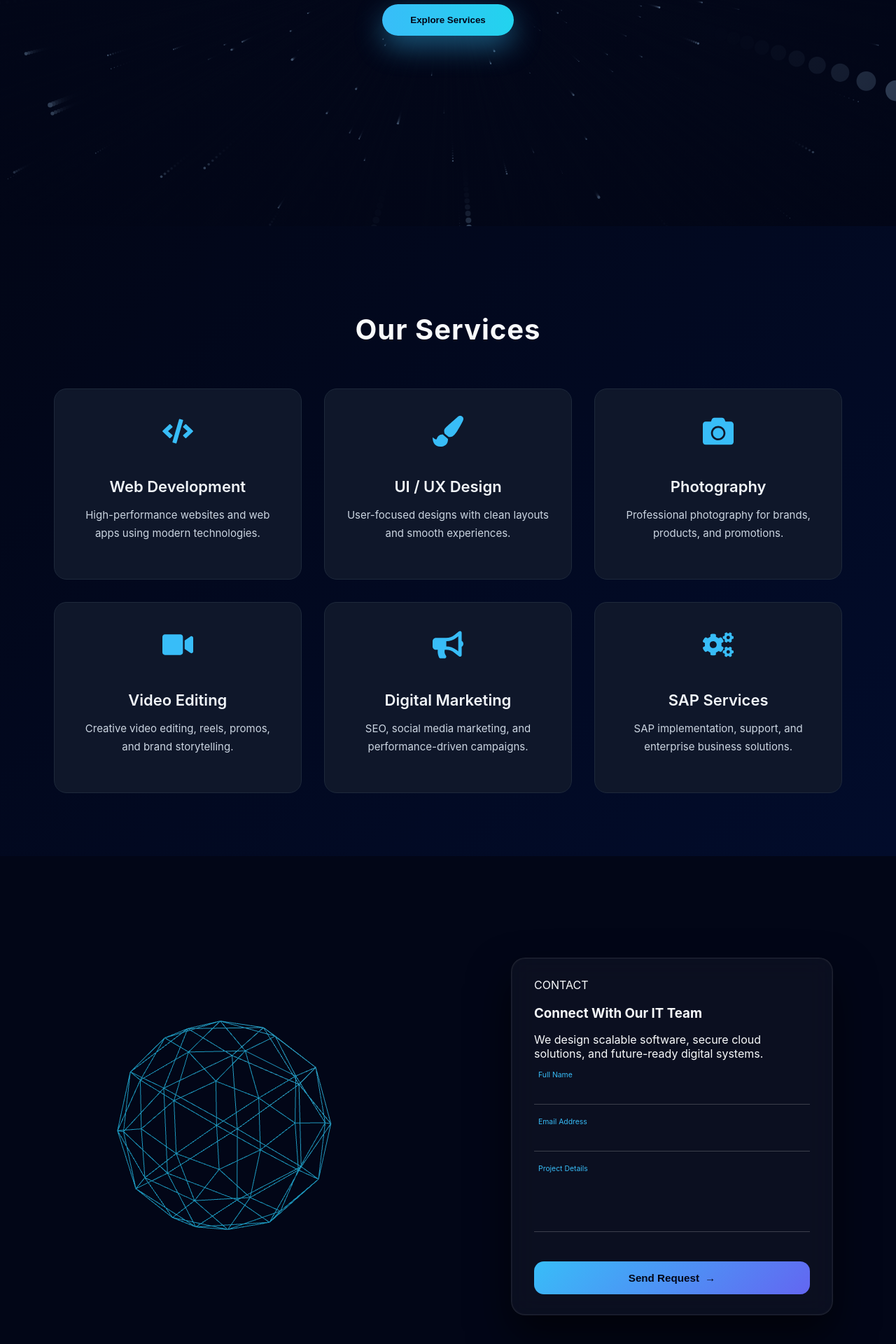
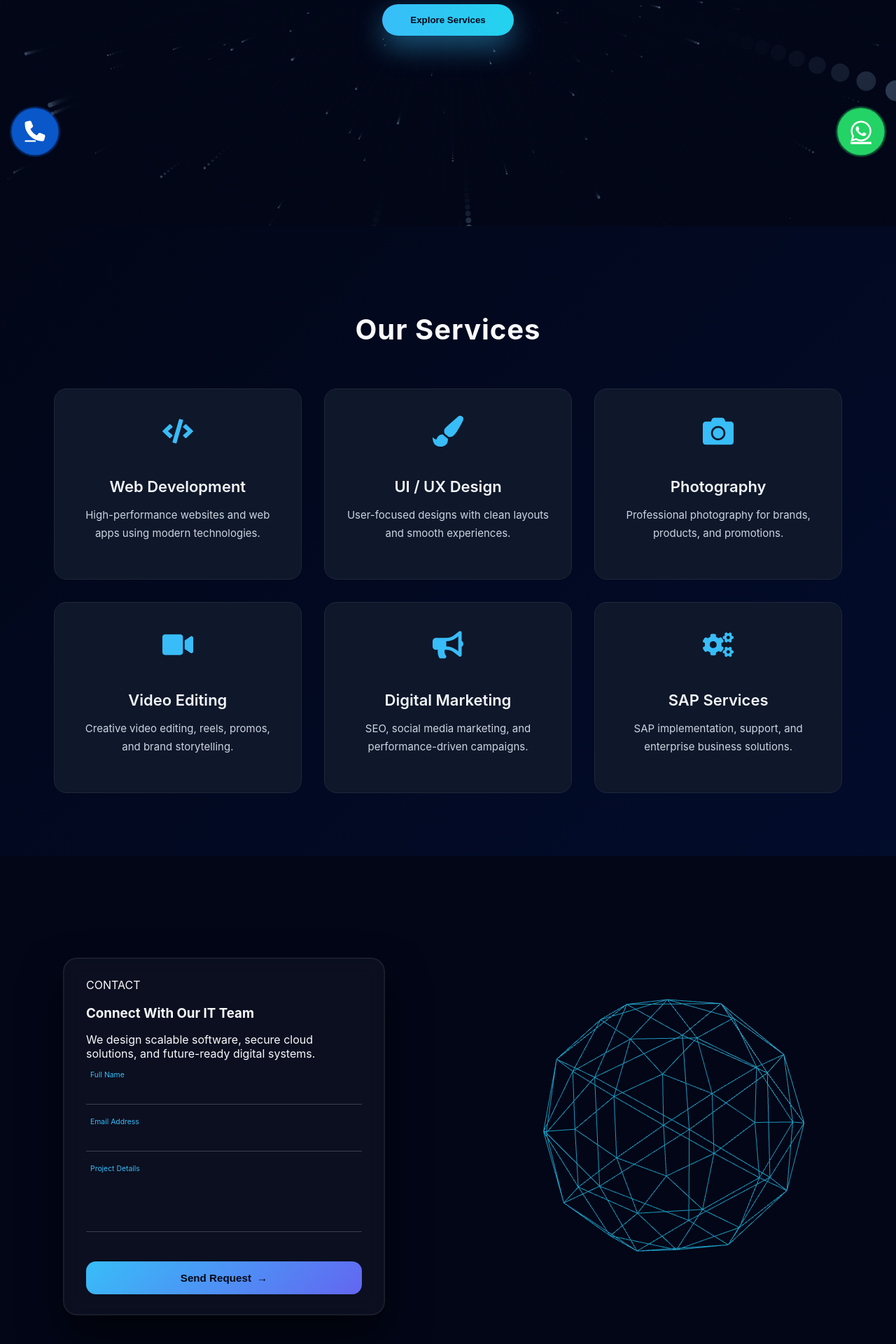
Before and after one commit to jaydipsinh8310-coder/creativestacks-website, a React (Create React App) app: page / in a window 1280 px wide. Shown: the part 557-2477 px from the top of the page at 70% size. Built offline with nearby package versions, Linux system fonts and the light colour scheme.

Commit message:
add wp and call button

```diff
--- a/public/index.html
+++ b/public/index.html
@@ -1,6 +1,11 @@
 <!DOCTYPE html>
 <html lang="en">
 <head>
+  <link
+  rel="stylesheet"
+  href="https://cdnjs.cloudflare.com/ajax/libs/font-awesome/6.5.1/css/all.min.css"
+/>
+
   <meta charset="utf-8" />
   <meta name="viewport" content="width=device-width, initial-scale=1" />
   <meta name="description" content="CreativeStack - IT & Creative Digital Services" />
--- a/src/components/Contact.css
+++ b/src/components/Contact.css
@@ -177,3 +177,8 @@
     grid-template-columns: 1fr 1fr;
   }
 }
+.visual-zone {
+  display: flex;
+  align-items: center;
+  justify-content: center;
+}
--- a/src/components/Contact.js
+++ b/src/components/Contact.js
@@ -31,18 +31,8 @@ export default function VirtualContact() {
 
   return (
     <section className="virtual-contact">
-      {/* 3D Section */}
-      <div className="visual-zone">
-        <Canvas camera={{ position: [0, 0, isMobile ? 4.5 : 3.5] }}>
-          <ambientLight intensity={0.6} />
-          <pointLight position={[2, 2, 2]} intensity={1} />
-          <Suspense fallback={null}>
-            <FloatingCore scale={isMobile ? 0.7 : 1} />
-          </Suspense>
-        </Canvas>
-      </div>
 
-      {/* UI Section */}
+      {/* 🔹 LEFT SIDE → CONTACT FORM */}
       <div className="ui-zone">
         <div className="ui-card animate-card">
           <span className="tag">CONTACT</span>
@@ -78,6 +68,19 @@ export default function VirtualContact() {
           </form>
         </div>
       </div>
+
+      {/* 🔹 RIGHT SIDE → ANIMATED 3D GOLA */}
+      <div className="visual-zone">
+        <Canvas camera={{ position: [0, 0, isMobile ? 4.5 : 3.5] }}>
+          <ambientLight intensity={0.6} />
+          <pointLight position={[2, 2, 2]} intensity={1} />
+          <Suspense fallback={null}>
+            <FloatingCore scale={isMobile ? 0.9 : 1.2} />
+
+          </Suspense>
+        </Canvas>
+      </div>
+
     </section>
   );
 }
--- a/src/components/Footer.css
+++ b/src/components/Footer.css
@@ -128,3 +128,16 @@
 .about-footer:hover {
   opacity: 0.8;
 }
+.footer,
+footer {
+  padding-bottom: 120px; /* space for floating buttons */
+}
+.office-address,
+.footer-content {
+  padding-bottom: 120px;
+}
+@supports (padding: env(safe-area-inset-bottom)) {
+  footer {
+    padding-bottom: calc(150px + env(safe-area-inset-bottom));
+  }
+}
--- a/src/components/Whatsapp.css
+++ b/src/components/Whatsapp.css
@@ -1,17 +1,97 @@
-.whatsapp {
+/* WhatsApp - RIGHT SIDE */
+.whatsapp-float {
   position: fixed;
-  bottom: 20px;
+  bottom: 25px;
   right: 20px;
+  width: 60px;
+  height: 60px;
   background: #25d366;
-  color: white;
+  color: #fff;
+  border-radius: 50%;
   font-size: 30px;
-  padding: 15px;
-  border-radius: 50%;
+  display: flex;
+  align-items: center;
+  justify-content: center;
   z-index: 9999;
-  text-decoration: none;
-  transition: 0.3s;
+  box-shadow: 0 0 0 rgba(37, 211, 102, 0.7);
 }
 
-.whatsapp:hover {
-  transform: scale(1.15);
+/* Call - LEFT SIDE */
+.call-float {
+  position: fixed;
+  bottom: 25px;
+  left: 20px;
+  width: 60px;
+  height: 60px;
+  background: #0a58ca;
+  color: #fff;
+  border-radius: 50%;
+  font-size: 26px;
+  display: flex;
+  align-items: center;
+  justify-content: center;
+  z-index: 9999;
+  box-shadow: 0 0 0 rgba(10, 88, 202, 0.7);
 }
+
+/* ❤️ HEARTBEAT EFFECT */
+.heartbeat {
+  animation: heartbeat 1.5s infinite;
+}
+
+/* 💥 PULSE RING EFFECT */
+.whatsapp-float::after,
+.call-float::after {
+  content: "";
+  position: absolute;
+  width: 100%;
+  height: 100%;
+  border-radius: 50%;
+  animation: pulse 2s infinite;
+  z-index: -1;
+}
+
+.whatsapp-float::after {
+  background: rgba(37, 211, 102, 0.5);
+}
+
+.call-float::after {
+  background: rgba(10, 88, 202, 0.5);
+}
+
+/* Animations */
+@keyframes heartbeat {
+  0% {
+    transform: scale(1);
+  }
+  25% {
+    transform: scale(1.15);
+  }
+  50% {
+    transform: scale(1);
+  }
+  75% {
+    transform: scale(1.1);
+  }
+  100% {
+    transform: scale(1);
+  }
+}
+
+@keyframes pulse {
+  0% {
+    transform: scale(1);
+    opacity: 0.7;
+  }
+  100% {
+    transform: scale(1.8);
+    opacity: 0;
+  }
+}
+
+/* Hover */
+.whatsapp-float:hover,
+.call-float:hover {
+  animation-play-state: paused;
+  transform: scale(1.2);
+}
--- a/src/components/Whatsapp.js
+++ b/src/components/Whatsapp.js
@@ -1,18 +1,24 @@
 import React from "react";
-import { FaWhatsapp } from "react-icons/fa";
 import "./Whatsapp.css";
 
 const Whatsapp = () => {
   return (
-    <a
-      href="https://wa.me/917043838310"
-      target="_blank"
-      rel="noreferrer"
-      className="whatsapp-btn"
-      aria-label="Chat on WhatsApp"
-    >
-      <FaWhatsapp />
-    </a>
+    <>
+      {/* Call Button - LEFT */}
+      <a href="tel:+91XXXXXXXXXX" className="call-float heartbeat">
+        <i className="fas fa-phone"></i>
+      </a>
+
+      {/* WhatsApp Button - RIGHT */}
+      <a
+        href="https://wa.me/91XXXXXXXXXX"
+        className="whatsapp-float heartbeat"
+        target="_blank"
+        rel="noreferrer"
+      >
+        <i className="fab fa-whatsapp"></i>
+      </a>
+    </>
   );
 };
 
```
